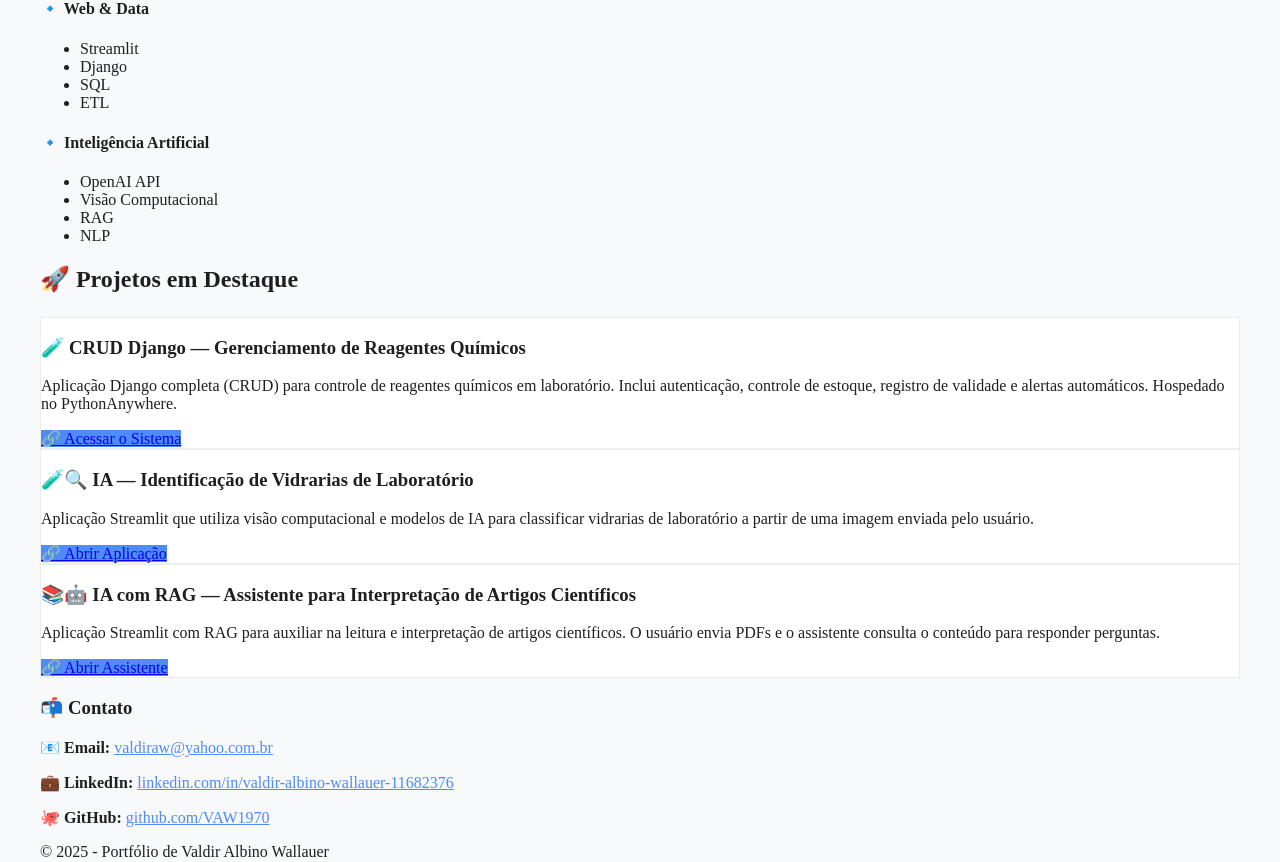
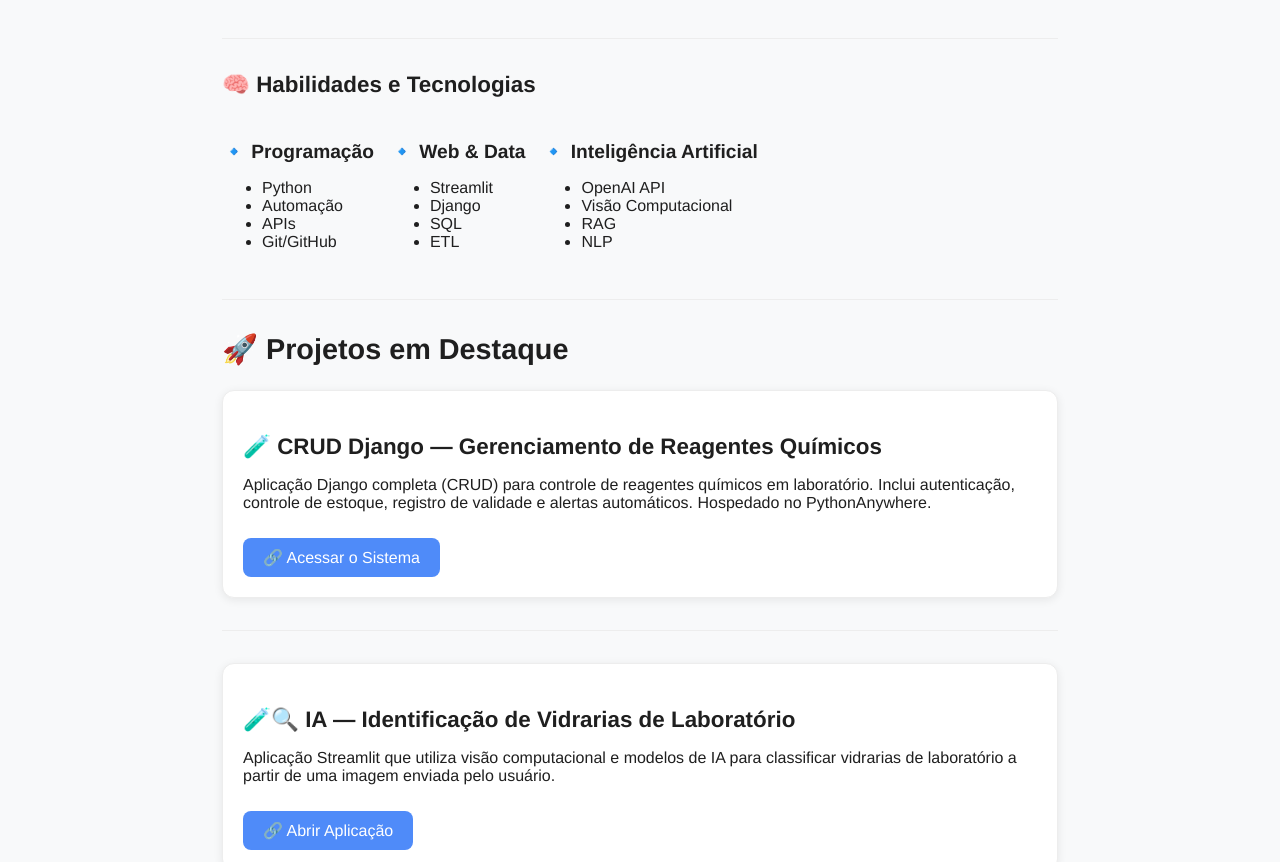
Before and after one commit to VAW1970/portfolio2, a Next.js app: page / in a window 1280 px wide. Shown: the part 1093-1955 px from the top of the page. Built offline with nearby package versions, Linux system fonts and the light colour scheme.

Commit message:
Correção

```diff
--- a/app/components/Header.tsx
+++ b/app/components/Header.tsx
@@ -36,8 +36,8 @@
           <Image
             src="/VAW.jpeg"
             alt="Valdir Albino Wallauer"
-            width={200}
-            height={220}
+            width={180}
+            height={260}
             style={{ borderRadius: "8px" }}
           />
           <p style={{ fontSize: "0.9rem", marginTop: "0.3rem" }}>
--- a/app/globals.css
+++ b/app/globals.css
@@ -1,45 +1,172 @@
-/* Tema Light */
+/* ===============================
+   Tipografia Global
+================================= */
+body {
+  font-family: 'Helvetica', sans-serif;
+  margin: 0;
+  padding: 0;
+  transition: background-color 0.3s ease, color 0.3s ease;
+}
+
+/* ===============================
+   Tema Light / Dark
+================================= */
 body.light {
   background-color: #F8F9FA;
   color: #1F1F1F;
 }
 
-/* Tema Dark */
 body.dark {
   background-color: #1a1a1a;
   color: #f2f2f2;
 }
 
-/* Cards */
-body.light .card {
-  background: white;
+/* ===============================
+   Container geral
+================================= */
+.app-container {
+  max-width: 900px;
+  margin: 0 auto;
+  padding: 2rem 1rem;
+}
+
+/* ===============================
+   Cabeçalhos
+================================= */
+h1, h2, h3, h4 {
+  font-family: 'Helvetica', sans-serif;
+  margin-bottom: 1rem;
+}
+
+h1 { font-size: 2.2rem; }
+h2 { font-size: 1.8rem; }
+h3 { font-size: 1.4rem; }
+h4 { font-size: 1.2rem; }
+
+/* ===============================
+   Cards
+================================= */
+.card {
+  background-color: white;
+  border-radius: 12px;
+  box-shadow: 0px 2px 10px rgba(0,0,0,0.08);
   border: 1px solid #EDEDED;
+  padding: 20px;
+  margin-bottom: 1.5rem;
+  transition: all 0.3s ease;
 }
 
 body.dark .card {
-  background: #2b2b2b;
+  background-color: #2b2b2b;
   border: 1px solid #444;
+  box-shadow: 0px 2px 12px rgba(0,0,0,0.4);
 }
 
-/* Divisores */
-body.dark .divider {
-  background: #444;
+/* ===============================
+   Botões de projeto
+================================= */
+.project-btn {
+  display: inline-block;
+  padding: 10px 20px;
+  border-radius: 8px;
+  background-color: #4F8BF9;
+  color: white;
+  font-weight: 500;
+  text-decoration: none;
+  margin-top: 10px;
+  transition: all 0.3s ease;
 }
 
-/* Botões */
-body.light .project-btn {
-  background: #4F8BF9;
+.project-btn:hover {
+  background-color: #3A6FD9;
 }
 
 body.dark .project-btn {
-  background: #6b9cff;
+  background-color: #6b9cff;
 }
 
-/* Footer */
+body.dark .project-btn:hover {
+  background-color: #4f8bf9;
+}
+
+/* ===============================
+   Divisores
+================================= */
+.divider {
+  height: 1px;
+  background-color: #EDEDED;
+  margin: 2rem 0;
+}
+
+body.dark .divider {
+  background-color: #444;
+}
+
+/* ===============================
+   Imagens
+================================= */
+img {
+  max-width: 100%;
+  border-radius: 12px;
+}
+
+/* ===============================
+   Footer / Contato
+================================= */
+.footer {
+  margin-top: 3rem;
+  font-size: 0.95rem;
+  color: #333;
+}
+
 body.dark .footer {
   color: #ccc;
 }
 
 .footer a {
   color: #4F8BF9;
+  text-decoration: none;
 }
+
+.footer a:hover {
+  text-decoration: underline;
+}
+
+/* ===============================
+   Columns / Responsividade simples
+================================= */
+.columns {
+  display: flex;
+  gap: 1rem;
+  flex-wrap: wrap;
+}
+
+.column {
+  flex: 1;
+  min-width: 200px;
+}
+
+/* ===============================
+   Botão Toggle Tema
+================================= */
+.theme-toggle-btn {
+  padding: 8px 16px;
+  border-radius: 8px;
+  border: none;
+  cursor: pointer;
+  margin-bottom: 1.5rem;
+  transition: all 0.3s ease;
+}
+
+/* ===============================
+   Pequenos ajustes de links
+================================= */
+a {
+  text-decoration: none;
+  color: inherit;
+}
+
+a:hover {
+  opacity: 0.8;
+  transition: opacity 0.3s ease;
+}
--- a/app/layout.tsx
+++ b/app/layout.tsx
@@ -1,16 +1,34 @@
-import Providers from "./providers";
-import "./globals.css";
+// app/layout.tsx
+import "./globals.css"; // seu CSS global (tema dark/light, cards, botões, etc.)
+import Providers from "./providers"; // Theme + Context Providers
+import type { ReactNode } from "react";
 
 export const metadata = {
-  title: "Portfólio - Valdir",
-  description: "Portfólio Profissional",
+  title: "Portfólio - Valdir Albino Wallauer",
+  description:
+    "Portfólio profissional de transição de carreira para Data Science, IA e Desenvolvimento Web",
+  icons: {
+    icon: "/favicon.ico",
+  },
 };
 
-export default function RootLayout({ children }: { children: React.ReactNode }) {
+interface RootLayoutProps {
+  children: ReactNode;
+}
+
+export default function RootLayout({ children }: RootLayoutProps) {
   return (
     <html lang="pt-br">
+      <head>
+        {/* SEO/meta tags extras podem ser adicionadas aqui */}
+      </head>
       <body>
-        <Providers>{children}</Providers>
+        {/* Providers incluem ThemeContext e outros Context Providers */}
+        <Providers>
+          <div className="app-container">
+            {children}
+          </div>
+        </Providers>
       </body>
     </html>
   );
```
